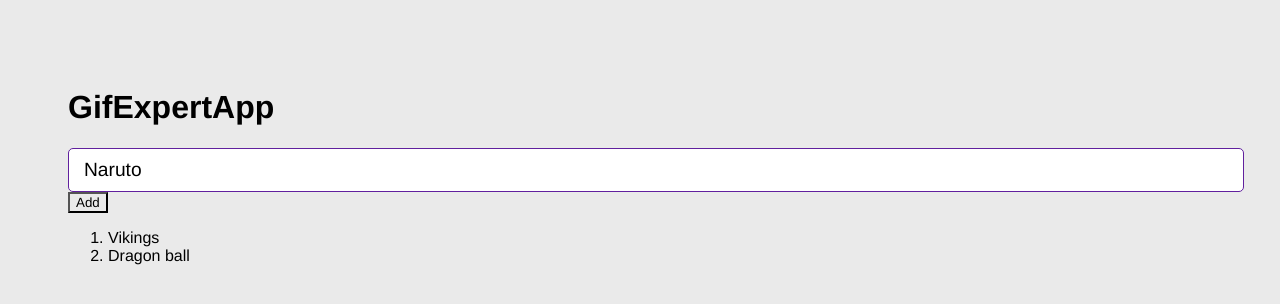
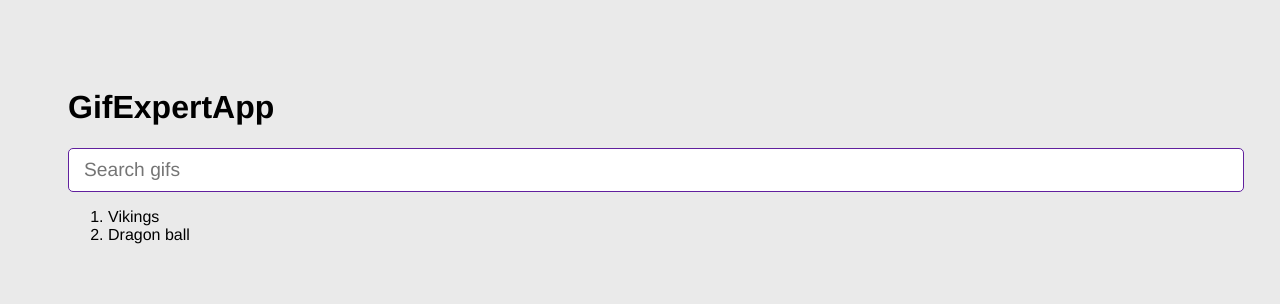
Before and after one commit to toledodavid/react-04-gif-expert-app-vite, a React (Vite) app: page / in a window 1280 px wide. Shown: the top 304 px of the page. Built offline with nearby package versions, Linux system fonts and the light colour scheme.

Commit message:
Send setCategories function from parent(GifExpertApp) to child(AddCategory) components

```diff
--- a/src/GifExpertApp.jsx
+++ b/src/GifExpertApp.jsx
@@ -17,9 +17,7 @@
       <h1>GifExpertApp</h1>
 
       {/* Input */}
-      <AddCategory />
-
-      <button onClick={onAddCategory}>Add</button>
+      <AddCategory setCategories={setCategories} />
 
       <ol>
         {
--- a/src/components/AddCategory.jsx
+++ b/src/components/AddCategory.jsx
@@ -1,9 +1,9 @@
 import { useState } from 'react';
 
 
-export const AddCategory = () => {
+export const AddCategory = ({setCategories}) => {
 
-  const [inputValue, setInputValue] = useState('Naruto');
+  const [inputValue, setInputValue] = useState('');
 
   const onInputChange = ({target}) => {
     setInputValue(target.value);
@@ -11,7 +11,11 @@
 
   const onSubmit = (event) => {
     event.preventDefault();
-    console.log(inputValue);
+
+    if (inputValue.trim().length <= 1) return;
+
+    setCategories(categories => [inputValue, ...categories]);
+    setInputValue('');
   }
 
   return(
```
